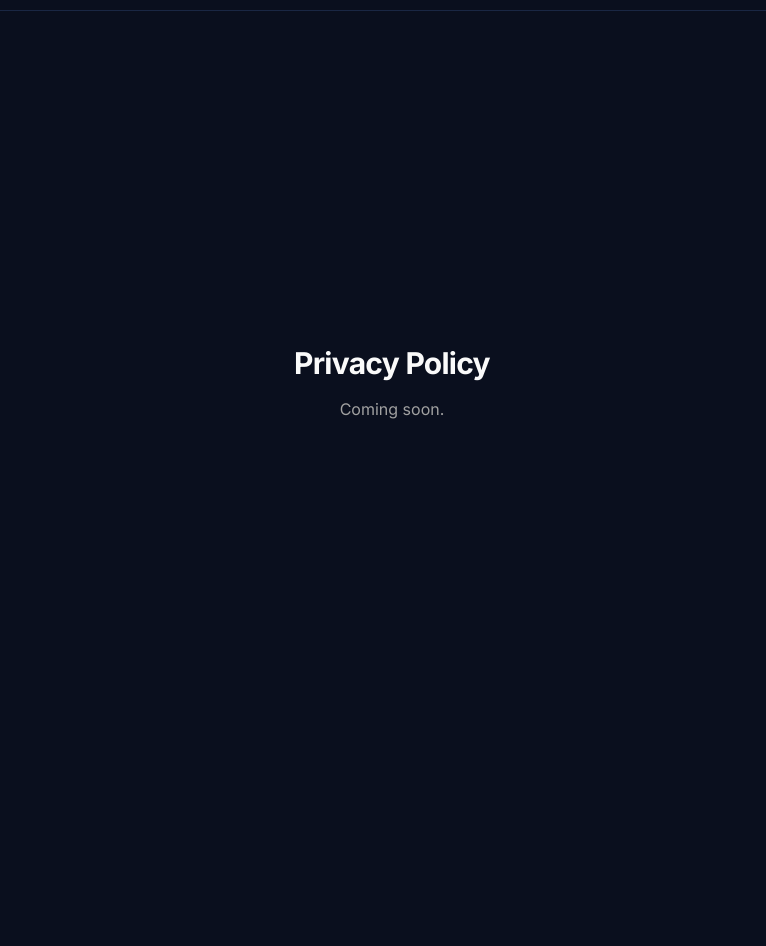
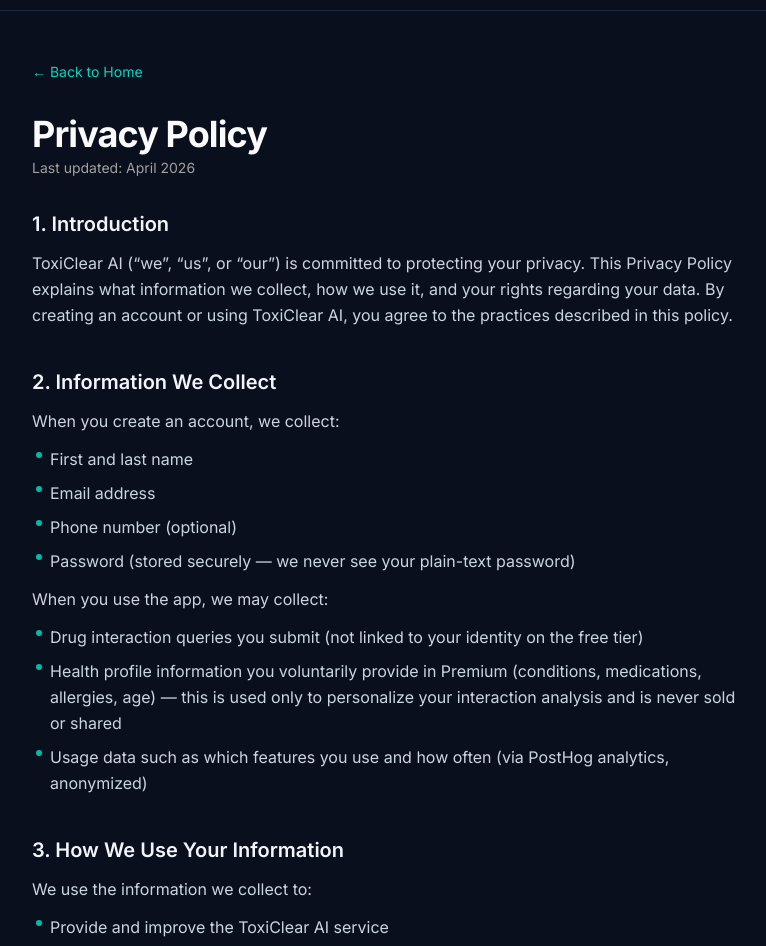
Before and after one commit to Aryesh-K/demo-app, a Next.js app: page /privacy in a window 1280 px wide. Shown: the part 46-992 px from the top of the page, without its empty margins (248-1014 px from the left). Before the commit the page ends 801 px from the top, so only its background shows below. Built offline with nearby package versions, Linux system fonts and the light colour scheme.

Commit message:
privacy policy

```diff
--- a/src/app/privacy/page.tsx
+++ b/src/app/privacy/page.tsx
@@ -1,8 +1,176 @@
+import Link from "next/link";
+
 export default function PrivacyPage() {
   return (
-    <main className="mx-auto flex min-h-[calc(100vh-3.5rem)] max-w-md flex-col items-center justify-center gap-4 px-6 py-12 text-center">
-      <h1 className="text-3xl font-bold tracking-tight">Privacy Policy</h1>
-      <p className="text-muted-foreground">Coming soon.</p>
+    <main className="mx-auto max-w-3xl px-6 py-12">
+      <Link
+        href="/"
+        className="mb-8 inline-block text-sm text-teal-400 hover:text-teal-300"
+      >
+        ← Back to Home
+      </Link>
+
+      <div className="mb-8 flex flex-col gap-1">
+        <h1 className="text-4xl font-bold tracking-tight">Privacy Policy</h1>
+        <p className="text-sm text-muted-foreground">Last updated: April 2026</p>
+      </div>
+
+      <div className="flex flex-col gap-10 leading-relaxed text-slate-300">
+
+        <Section title="1. Introduction">
+          <p>
+            ToxiClear AI (&ldquo;we&rdquo;, &ldquo;us&rdquo;, or &ldquo;our&rdquo;) is committed to
+            protecting your privacy. This Privacy Policy explains what information we collect, how we
+            use it, and your rights regarding your data. By creating an account or using ToxiClear AI,
+            you agree to the practices described in this policy.
+          </p>
+        </Section>
+
+        <Section title="2. Information We Collect">
+          <p>When you create an account, we collect:</p>
+          <BulletList items={[
+            "First and last name",
+            "Email address",
+            "Phone number (optional)",
+            "Password (stored securely — we never see your plain-text password)",
+          ]} />
+          <p>When you use the app, we may collect:</p>
+          <BulletList items={[
+            "Drug interaction queries you submit (not linked to your identity on the free tier)",
+            "Health profile information you voluntarily provide in Premium (conditions, medications, allergies, age) — this is used only to personalize your interaction analysis and is never sold or shared",
+            "Usage data such as which features you use and how often (via PostHog analytics, anonymized)",
+          ]} />
+        </Section>
+
+        <Section title="3. How We Use Your Information">
+          <p>We use the information we collect to:</p>
+          <BulletList items={[
+            "Provide and improve the ToxiClear AI service",
+            "Personalize your interaction analyses when health profile data is provided",
+            "Send account-related emails (verification, password reset)",
+            "Contact you about important updates to the service",
+            "Comply with legal obligations",
+          ]} />
+          <p className="font-semibold text-slate-200">We do NOT:</p>
+          <BulletList items={[
+            "Sell your personal information to any third party",
+            "Share your health profile data with advertisers",
+            "Use your drug queries to build advertising profiles",
+            "Store interaction queries linked to your identity without your knowledge",
+          ]} />
+        </Section>
+
+        <Section title="4. Data Storage and Security">
+          <p>
+            Your account data is stored securely using Supabase, a trusted database platform with
+            industry-standard encryption. Health profile information is encrypted at rest. We use
+            HTTPS for all data transmission. While we take security seriously, no system is 100%
+            secure — please use a strong, unique password.
+          </p>
+        </Section>
+
+        <Section title="5. Third-Party Services">
+          <p>ToxiClear AI uses the following third-party services to operate:</p>
+          <BulletList items={[
+            "Supabase — database and authentication",
+            "Groq AI — AI language model for generating interaction explanations",
+            "OpenFDA — public FDA drug database (no personal data sent)",
+            "NIH RxNorm — public drug naming database (no personal data sent)",
+            "Stripe — payment processing for Premium (we never see or store your full card details)",
+            "PostHog — anonymized usage analytics",
+          ]} />
+          <p>
+            Each of these services has its own privacy policy governing their data practices.
+          </p>
+        </Section>
+
+        <Section title="6. Health Information Disclaimer">
+          <p>
+            ToxiClear AI is an educational tool, not a medical service. Any health information you
+            provide in your profile is used solely to personalize educational content. It is not
+            reviewed by medical professionals, not stored in any medical record system, and not
+            subject to HIPAA. Do not rely on ToxiClear AI for medical decisions. Always consult a
+            qualified healthcare professional.
+          </p>
+        </Section>
+
+        <Section title="7. Your Rights">
+          <p>You have the right to:</p>
+          <BulletList items={[
+            "Access the personal data we hold about you",
+            "Correct inaccurate information",
+            "Delete your account and all associated data at any time",
+            "Opt out of non-essential communications",
+          ]} />
+          <p>
+            To exercise any of these rights, contact us at:{" "}
+            <a
+              href="mailto:toxiclearai@gmail.com"
+              className="text-teal-400 hover:text-teal-300 underline underline-offset-2"
+            >
+              toxiclearai@gmail.com
+            </a>
+          </p>
+        </Section>
+
+        <Section title="8. Children's Privacy">
+          <p>
+            ToxiClear AI is not intended for children under 13. We do not knowingly collect personal
+            information from children under 13. If you believe a child has provided us with personal
+            information, please contact us immediately at{" "}
+            <a
+              href="mailto:toxiclearai@gmail.com"
+              className="text-teal-400 hover:text-teal-300 underline underline-offset-2"
+            >
+              toxiclearai@gmail.com
+            </a>
+            .
+          </p>
+        </Section>
+
+        <Section title="9. Changes to This Policy">
+          <p>
+            We may update this Privacy Policy from time to time. We will notify registered users of
+            significant changes via email. Continued use of the service after changes constitutes
+            acceptance of the updated policy.
+          </p>
+        </Section>
+
+        <Section title="10. Contact">
+          <p>
+            If you have any questions about this Privacy Policy, contact us at:{" "}
+            <a
+              href="mailto:toxiclearai@gmail.com"
+              className="text-teal-400 hover:text-teal-300 underline underline-offset-2"
+            >
+              toxiclearai@gmail.com
+            </a>
+          </p>
+        </Section>
+
+      </div>
     </main>
   );
 }
+
+function Section({ title, children }: { title: string; children: React.ReactNode }) {
+  return (
+    <section className="flex flex-col gap-3">
+      <h2 className="text-xl font-semibold text-slate-100">{title}</h2>
+      {children}
+    </section>
+  );
+}
+
+function BulletList({ items }: { items: string[] }) {
+  return (
+    <ul className="flex flex-col gap-2 pl-1">
+      {items.map((item) => (
+        <li key={item} className="flex gap-2">
+          <span className="mt-1.5 h-1.5 w-1.5 shrink-0 rounded-full bg-teal-500" />
+          <span>{item}</span>
+        </li>
+      ))}
+    </ul>
+  );
+}
```
